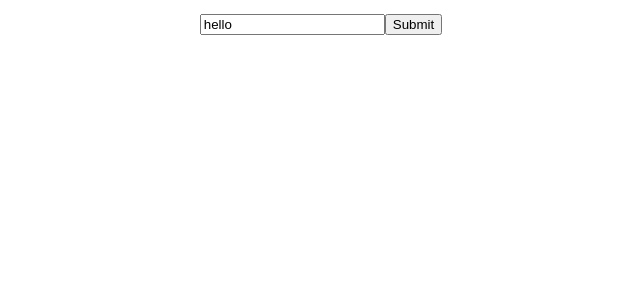
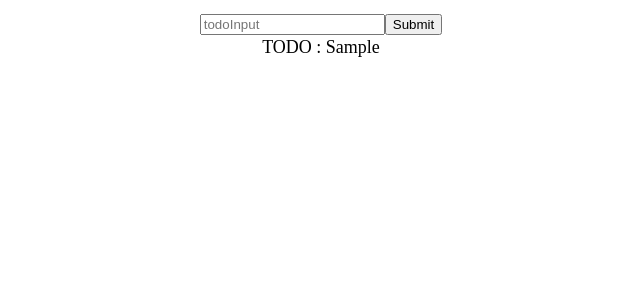
Before and after one commit to LikeRudin/recoil-start, a React (Vite) app: page / in a window 1280 px wide. Both pictures are taken after typing "Sample" into the empty fields and a click on the input "Submit". Shown: the top 300 px of the page, without its empty margins (319-959 px from the left). Built offline with nearby package versions, Linux system fonts and the light colour scheme.

Commit message:
add todos

```diff
--- a/src/todolist.tsx
+++ b/src/todolist.tsx
@@ -1,6 +1,7 @@
-import React, { useState } from "react";
+import { useRecoilState, atom } from "recoil";
 import styled from "styled-components";
 import { useForm } from "react-hook-form";
+
 const Wrapper = styled.div`
   width: 100%;
   height: 100%;
@@ -37,12 +38,29 @@ interface IForm {
   todo: string;
 }
 
+interface ITodo {
+  text: string;
+  id: string;
+  category: "TODO" | "DOING" | "DONE";
+}
+
+const TodosAtom = atom<ITodo[]>({
+  key: "todos",
+  default: [],
+});
+
 export const TodoList = () => {
+  const [todos, setTodos] = useRecoilState(TodosAtom);
   const { register, handleSubmit, setValue } = useForm<IForm>();
 
-  const onValid = (data: IForm) => {
-    console.log(data.todo);
-    setValue("todo", "hello");
+  const onValid = ({ todo }: IForm) => {
+    const newTodo: ITodo = {
+      text: todo,
+      id: String(new Date()),
+      category: "TODO",
+    };
+    setTodos((acc) => [newTodo, ...acc]);
+    setValue("todo", "");
   };
   return (
     <Wrapper>
@@ -55,7 +73,16 @@ export const TodoList = () => {
           <Button value="Submit" />
         </Form>
       </Container>
-      <Ul></Ul>
+      <Ul>
+        {todos.length
+          ? todos.map(({ text, id, category }) => (
+              <Li key={id}>
+                {" "}
+                {category} : {text}{" "}
+              </Li>
+            ))
+          : null}
+      </Ul>
     </Wrapper>
   );
 };
```
